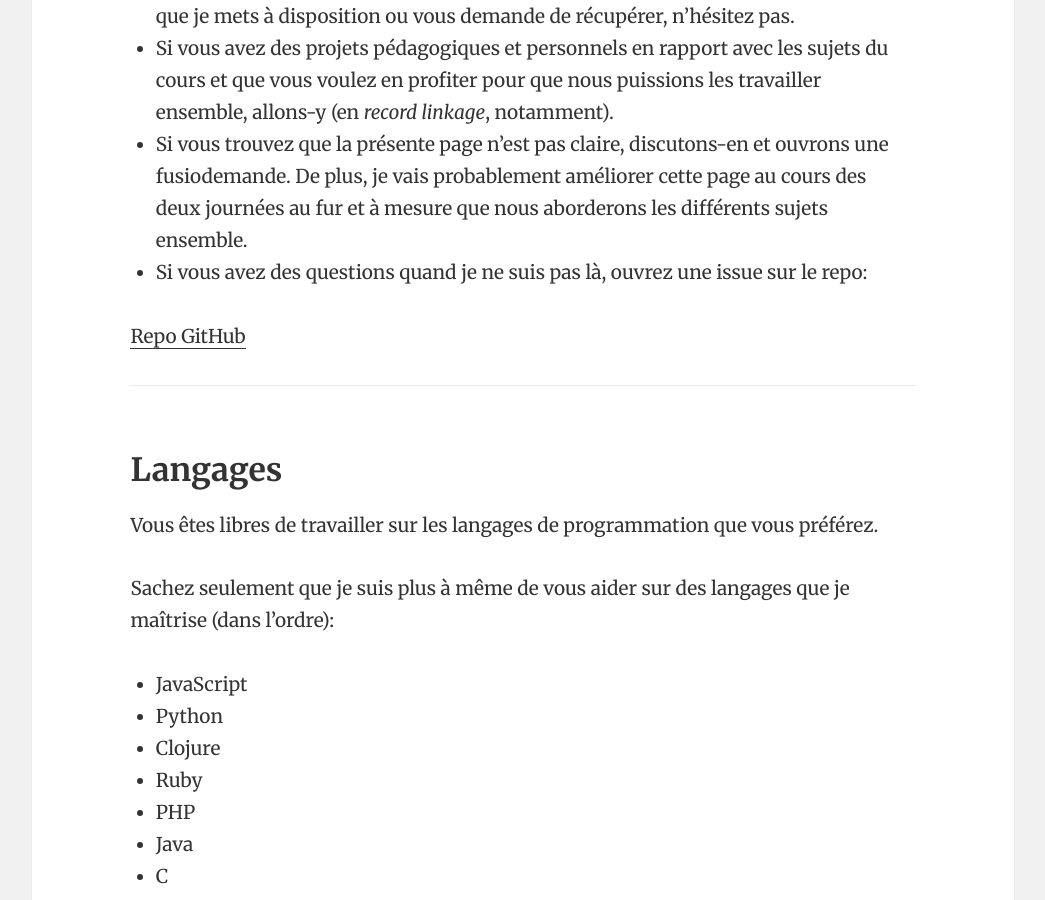
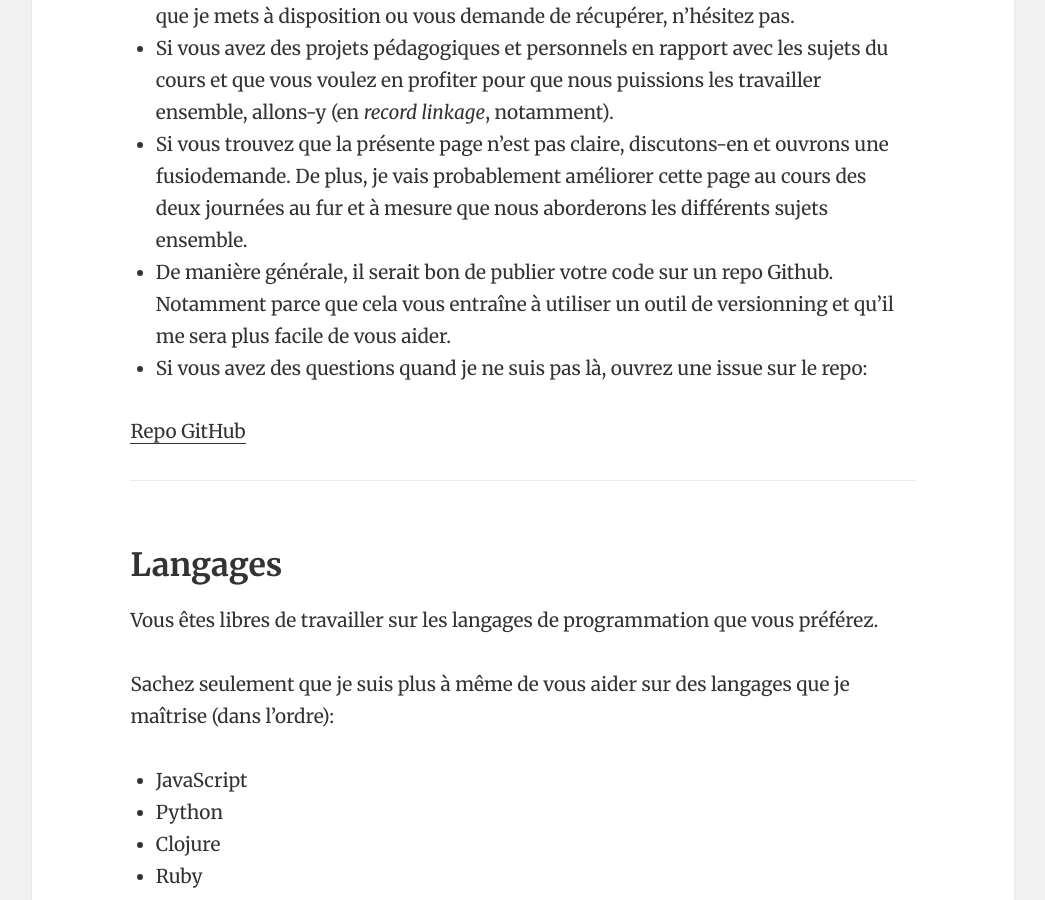
Before and after one commit to Yomguithereal/courses, a Jekyll site: the page built from perfectionnement/2017/index.md, in a window 1280 px wide and 900 px high, scrolled down 1774 px. Shown: the whole window, without its empty margins (117-1162 px from the left). Built offline with Jekyll 4.4.1, drawn with Linux system fonts in a browser that asks for light colours.

Commit message:
Adding point

```diff
--- a/perfectionnement/2017/index.md
+++ b/perfectionnement/2017/index.md
@@ -46,6 +46,7 @@ TODO: install libreoffice / open refine
 * Si vous avez en tête des données plus concrètes et plus utiles pour vous que celles que je mets à disposition ou vous demande de récupérer, n'hésitez pas.
 * Si vous avez des projets pédagogiques et personnels en rapport avec les sujets du cours et que vous voulez en profiter pour que nous puissions les travailler ensemble, allons-y (en *record linkage*, notamment).
 * Si vous trouvez que la présente page n'est pas claire, discutons-en et ouvrons une fusiodemande. De plus, je vais probablement améliorer cette page au cours des deux journées au fur et à mesure que nous aborderons les différents sujets ensemble.
+* De manière générale, il serait bon de publier votre code sur un repo Github. Notamment parce que cela vous entraîne à utiliser un outil de versionning et qu'il me sera plus facile de vous aider.
 * Si vous avez des questions quand je ne suis pas là, ouvrez une issue sur le repo:
 
 [Repo GitHub](https://github.com/Yomguithereal/courses)
```
